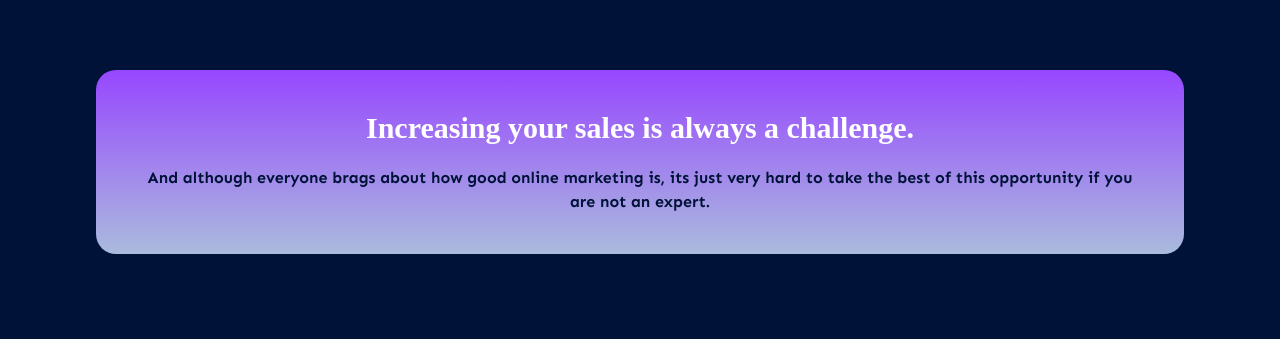
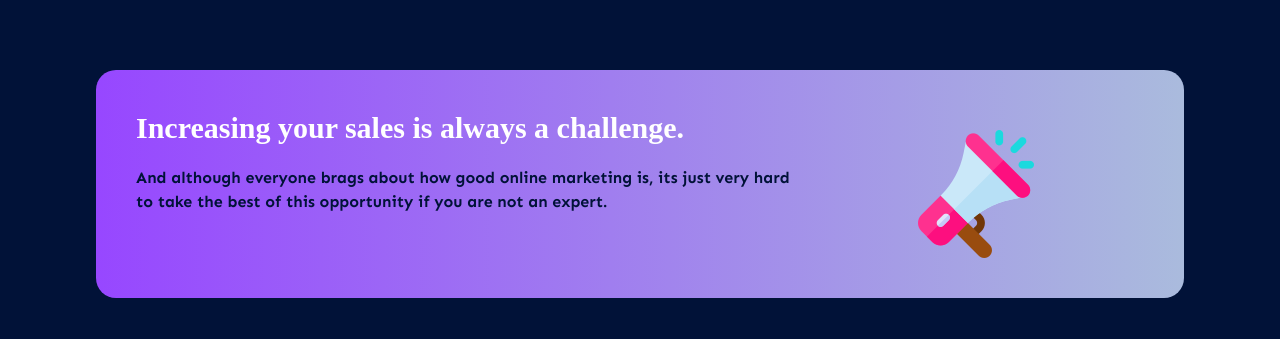
Before and after one commit to ngrpedro/bettermark, a React (Vite) app: page / in a window 1280 px wide. Shown: the part 798-1137 px from the top of the page. Built offline with nearby package versions, Linux system fonts and the light colour scheme; grey boxes are pictures that could not be loaded; a web font is replaced by a local one.

Commit message:
banner image

```diff
--- a/src/sections/Banners.jsx
+++ b/src/sections/Banners.jsx
@@ -1,20 +1,26 @@
 import React from "react";
+import banner from '../assets/banner.png';
 
 const Banners = () => {
   return (
     <div className="padding-container py-20">
       <div
-        className="p-6 md:p-10 rounded-[20px] text-center bg-gradient-to-t font-quatt space-y-5
-                from-[#AABBDD] to-[#9747FF] font-bold text-2xl leading-8 text-[#011238]"
+        className="p-6 md:p-10 rounded-[20px] bg-gradient-to-l font-quatt space-y-5 from-[#AABBDD] to-[#9747FF]
+           font-bold text-2xl leading-8 text-[#011238] grid grid-cols-1 md:grid-cols-3"
       >
+        <div className="md:col-span-2 space-y-5">
           <h1 className="block text-xl md:text-3xl text-white font-quatt">
             Increasing your sales is always a challenge.
           </h1>
           <p className="text-base">
             And although everyone brags about how good online marketing is, its
-          just very hard to take the best of this opportunity if you are not an
-          expert.
+            just very hard to take the best of this opportunity if you are not
+            an expert.
           </p>
+        </div>
+        <div>
+          <img src={banner} alt="" className="m-auto"/>
+        </div>
       </div>
     </div>
   );
```
Also changed, not shown: src/assets/banner.png (added). Lines whose indentation alone changed are shown as unchanged.
